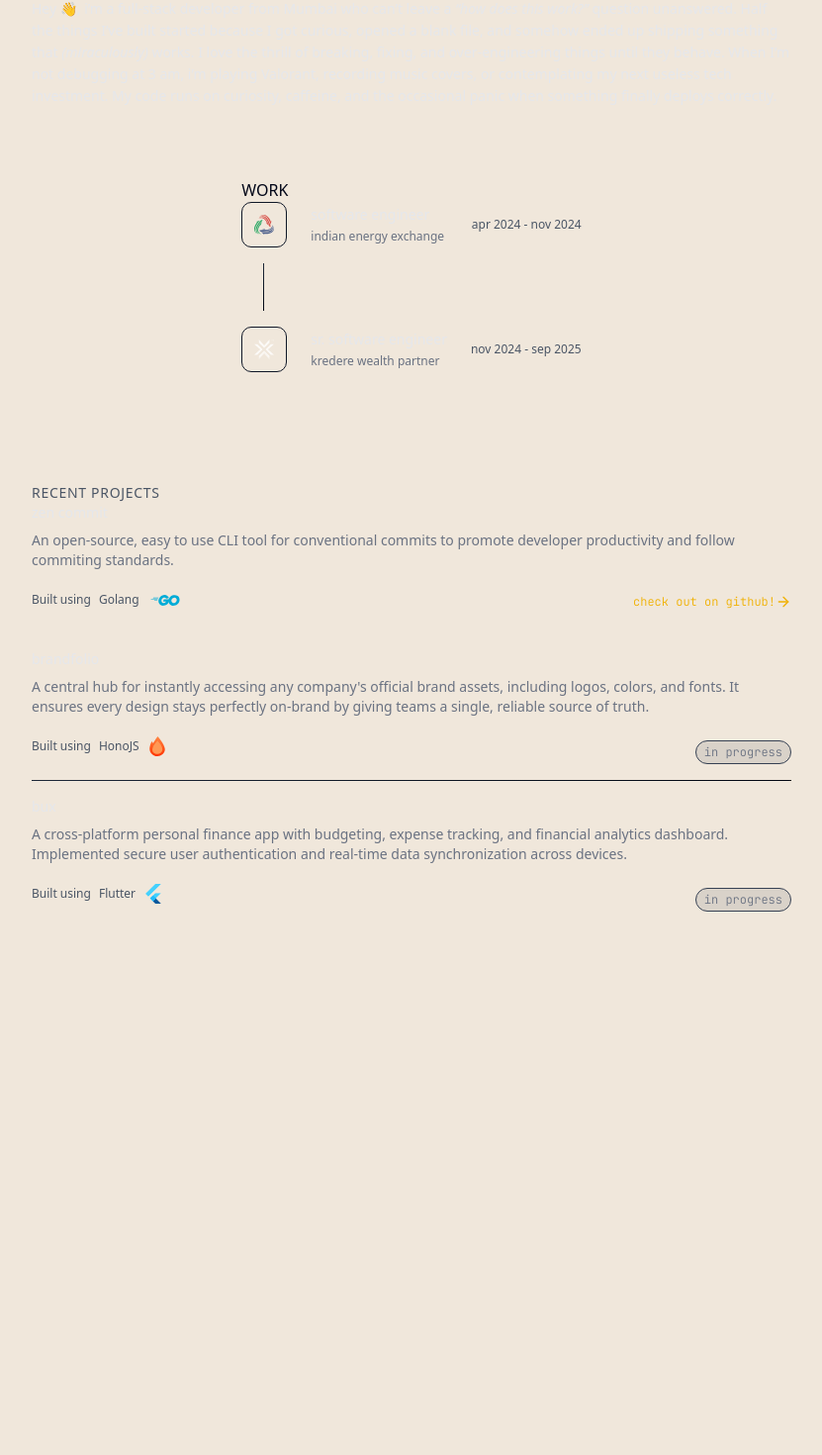
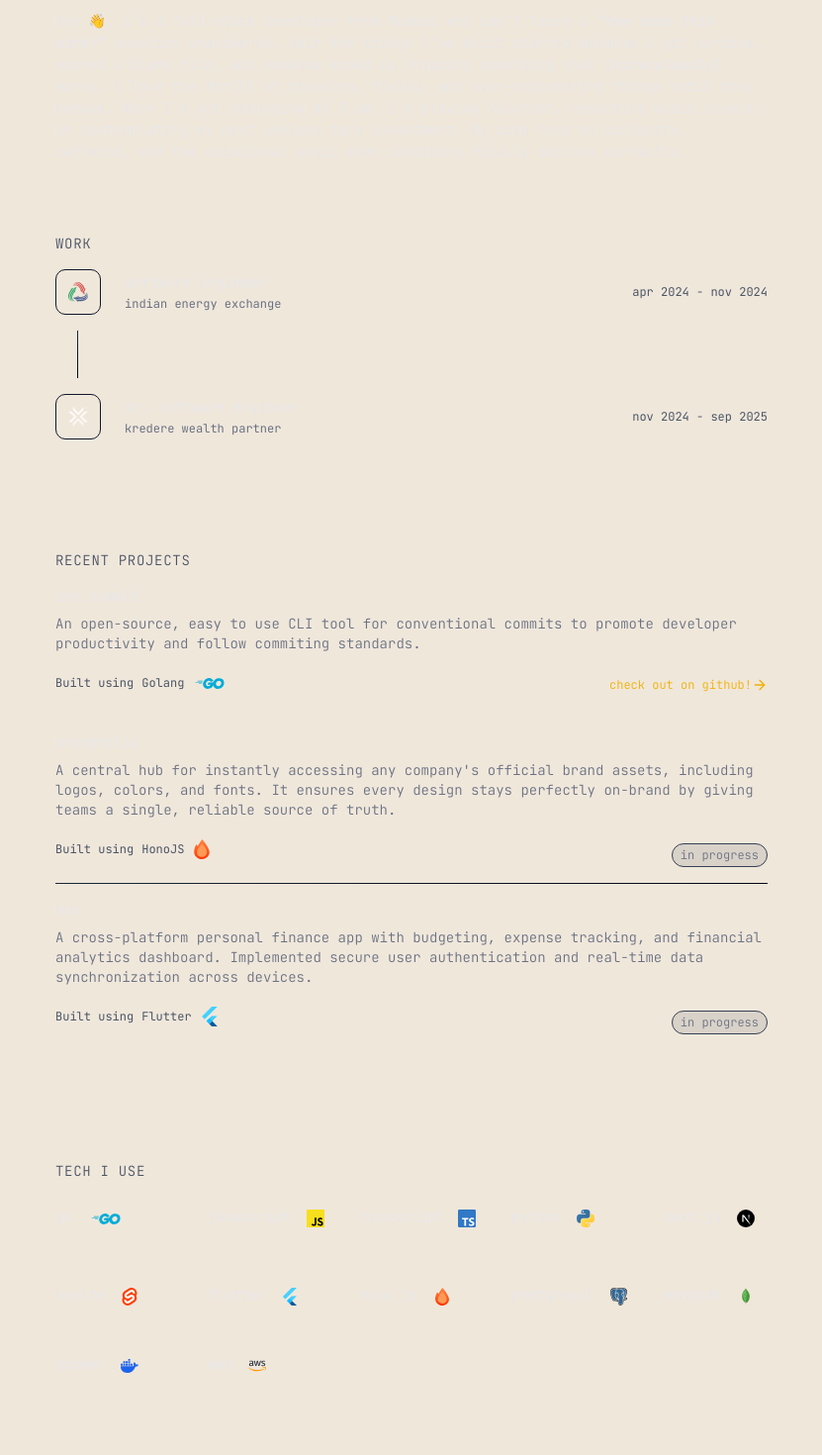
Before and after one commit to saivenkatram-git/portfolio, a SvelteKit app: page / in a window 1280 px wide. Shown: the part 442-1912 px from the top of the page at 99% size, without its empty margins (224-1055 px from the left). Before the commit the page ends 1435 px from the top, so only its background shows below. Built offline with nearby package versions, Linux system fonts and the light colour scheme.

Commit message:
feat(ui): added section styles for reusability and remaining sections

```diff
--- a/src/app.css
+++ b/src/app.css
@@ -4,7 +4,9 @@
 
 @custom-variant dark (&:is(.dark *));
 
+/* Tailwind V4 doesn't need tailwind.config.ts */
 @theme {
+	/* Fonts */
 	--font-mono: 'JetBrains Mono', monospace;
 	--font-serif: 'EB Garamond Variable', serif;
 }
@@ -124,3 +126,18 @@
 		@apply bg-background text-foreground;
 	}
 }
+
+/* CUSTOM CLASSES ------------------------------------------------------ */
+
+/* SECTION */
+.section {
+	@apply flex min-h-40 w-full flex-col items-start justify-center gap-y-4 px-10 font-mono lg:px-6;
+}
+
+.section-animation {
+	@apply animate-in fade-in;
+}
+
+.section-title {
+	@apply text-sm font-light tracking-wider text-gray-600;
+}
--- a/src/routes/+layout.svelte
+++ b/src/routes/+layout.svelte
@@ -3,7 +3,6 @@
 	import favicon from '$lib/assets/favicon.svg';
 	import { ModeWatcher } from 'mode-watcher';
 
-	// TODO: Clean up unnecessary fonts later
 	// Fonts (JetBrains Mono)
 	import '@fontsource/jetbrains-mono/200.css'; // font-extralight
 	import '@fontsource/jetbrains-mono/300.css'; // font-light
@@ -12,16 +11,17 @@
 	import '@fontsource/jetbrains-mono/600.css'; // font-semibold
 	import '@fontsource/jetbrains-mono/700.css'; // font-bold
 
-	import '@fontsource/eb-garamond';
+	import '@fontsource/eb-garamond/400.css';
 </script>
 
 <svelte:head>
-	<!-- TODO: Change favicon -->
 	<link rel="icon" href={favicon} />
 	<title>Sai Venkatram's Portfolio</title>
 </svelte:head>
 
 <main>
 	<ModeWatcher />
+	<!-- TODO: Add navbar -->
+	<!-- <Navbar /> -->
 	<slot />
 </main>
--- a/src/routes/+page.svelte
+++ b/src/routes/+page.svelte
@@ -3,6 +3,8 @@
 	import AboutMe from '$lib/components/+about-me.svelte';
 	import Work from '$lib/components/+work.svelte';
 	import Projects from '$lib/components/+projects.svelte';
+	import Tech from '$lib/components/+tech.svelte';
+	import Footer from '$lib/components/+footer.svelte';
 </script>
 
 <div class="mx-auto mt-20 flex max-w-3xl flex-col items-center">
@@ -10,4 +12,6 @@
 	<AboutMe />
 	<Work />
 	<Projects />
+	<Tech />
+	<Footer />
 </div>
```
